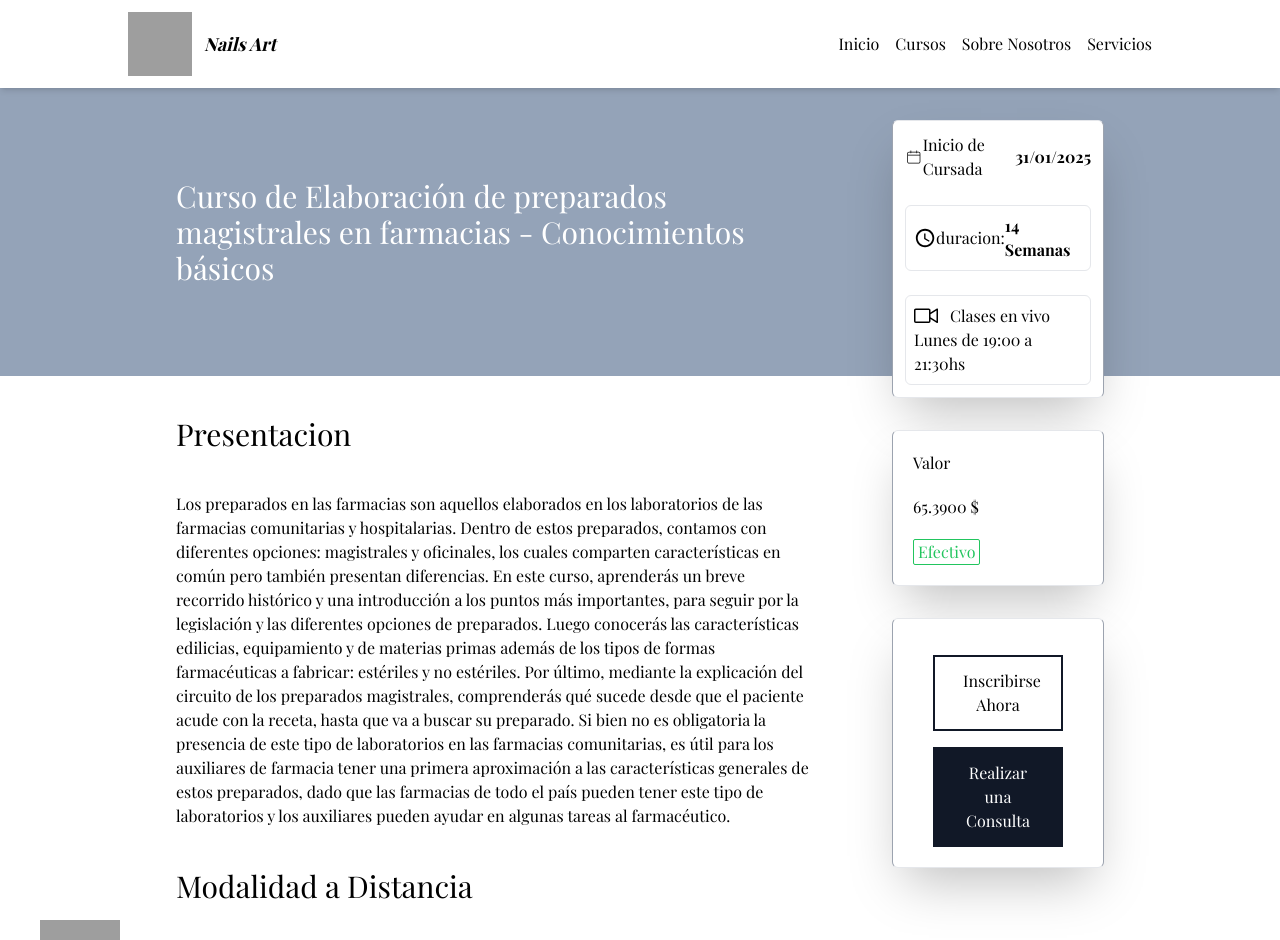
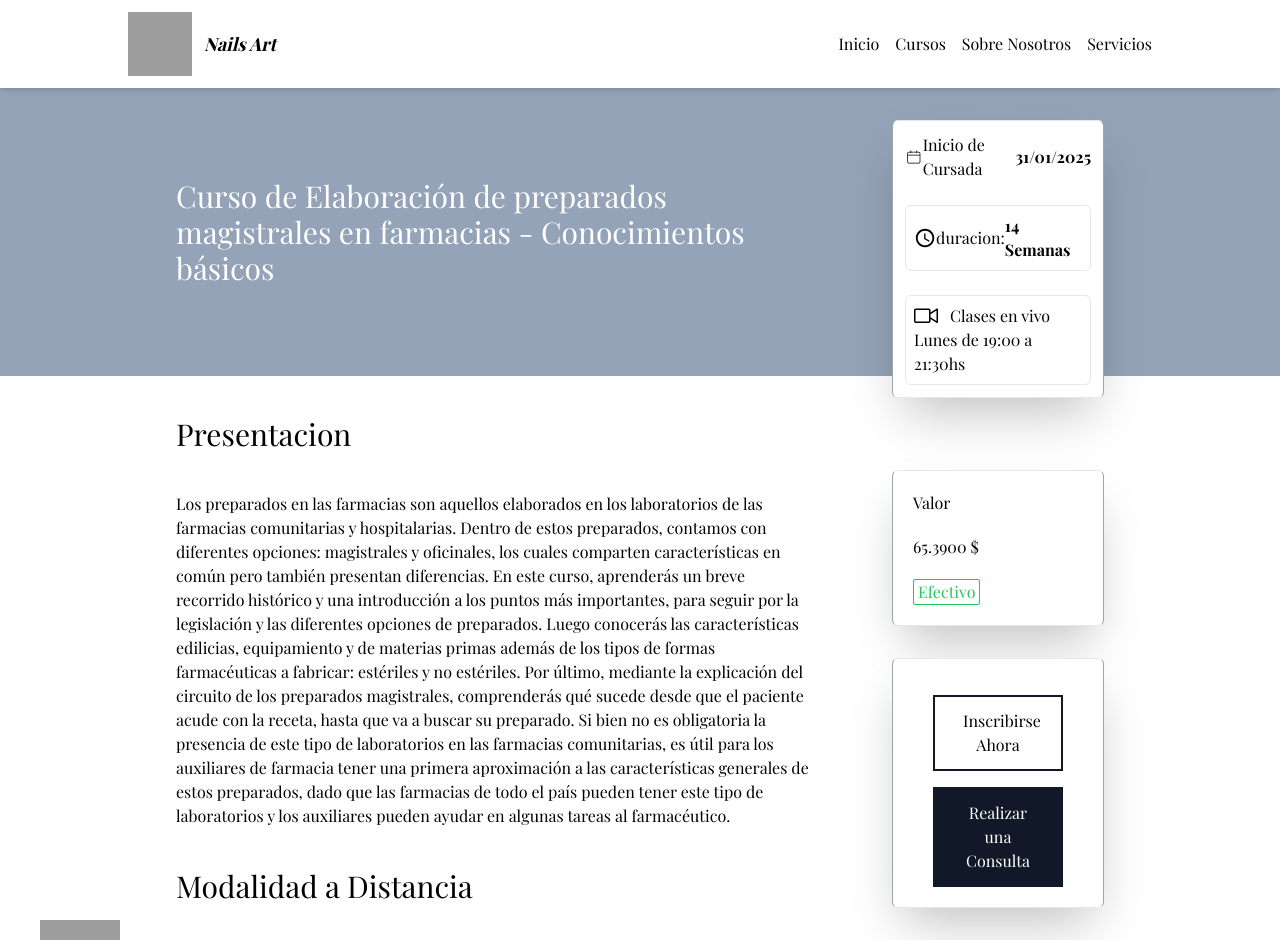
Before and after one commit to miguegomez2706/Manicure, a React (Vite) app in the folder Manicura/: page /InfoCurso in a window 1280 px wide. Shown: the top 940 px of the page. Built offline with nearby package versions, Linux system fonts and the light colour scheme; grey boxes are pictures that could not be loaded.

Commit message:
Modifique un poco el info curso

```diff
--- a/Manicura/src/components/organisms/InfoCurso.jsx
+++ b/Manicura/src/components/organisms/InfoCurso.jsx
@@ -86,7 +86,7 @@ const InfoCurso = () => {
             </div>
           </div>
           <div className="ml-5 col-span-1">
-            <div className="text-black">
+            <div className="text-black flex flex-col gap-10">
               <BgWhiteCard customStyle="">
                 {/* componente inicio de cursada */}
                 <div className="flex items-center m-3 justify-between">
@@ -109,6 +109,7 @@ const InfoCurso = () => {
                   <h1>Lunes de 19:00 a 21:30hs</h1>
                 </div>
               </BgWhiteCard>
+              <div>
                 <BgWhiteCard customStyle="mt-28">
                   <div className="flex flex-col justify-between p-5 gap-5 ">
                     <p>Valor</p>
@@ -136,6 +137,7 @@ const InfoCurso = () => {
           </div>
         </div>
       </div>
+    </div>
   );
 };
 
```
Lines whose indentation alone changed are shown as unchanged.
